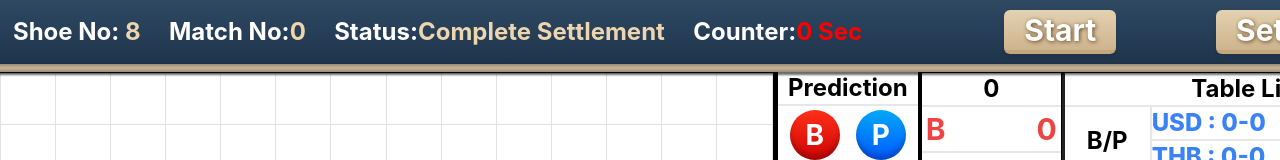
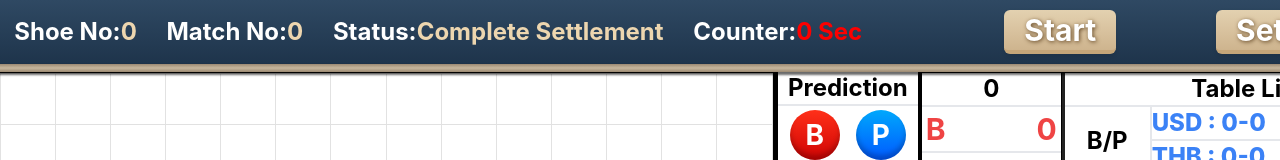
Before and after one commit to boomiloma/bc, a Vue app: page / in a window 1280 px wide. Shown: the top 160 px of the page. Built offline with nearby package versions, Linux system fonts and the light colour scheme.

Commit message:
Removed buttons

```diff
--- a/src/i18n/translations/th.json
+++ b/src/i18n/translations/th.json
@@ -28,7 +28,7 @@
   "set_code": "ตั้งโค้ด",
   "edit": "แก้ไข",
   "change_shoe_verification_code_2": "เปลี่ยนโค้ดยืนยันเกม",
-  "complete_settlement": "结算完成",
+  "complete_settlement": "เสร็จการชำระบัญชี",
   "usd": "ดอลล่าร์",
   "thb": "บาท",
   "change_table_id": "เปลี่ยนโต๊ะ",
--- a/src/store/store.js
+++ b/src/store/store.js
@@ -42,7 +42,7 @@ export const store = reactive({
   setting: {
     table_no: 0,
     bet_counter: 0,
-    verification_code: "",
+    verification_code: 123,
     currency: "usd",
     shoe_no: 0,
     usd: {
--- a/src/views/home/Home.vue
+++ b/src/views/home/Home.vue
@@ -42,7 +42,7 @@
         </div>
       </div>
     </div>
-    <BaseDialog width="300" :isOpen="isClear">
+    <BaseDialog width="500" :isOpen="isClear">
       <div style="background: #2f4963; padding: 20px">
         <div>
           <Icon
@@ -63,6 +63,52 @@
           好的
         </button>
       </div>
+      <!-- <div class="blue-modal">
+        <div
+          class="modal-dialog modal-dialog-centered modal-lg"
+          style="max-width: 1270px"
+        >
+          <div class="modal-content">
+            <div class="modal-header flex border-0 p-3">
+              <h5 class="modal-title flex-1">{{ $t("settings") }}</h5>
+              <div>
+                <Icon
+                  height="20."
+                  style="cursor: pointer"
+                  @click="emit('onClose')"
+                  icon="fa:close"
+                />
+              </div>
+            </div>
+            <div class="modal-body p-5">
+              <div class="flex flex-col justify-center items-center">
+                <p class="text-lg">Please input your verification code.</p>
+                <input
+                  type="text"
+                  style="
+                    background: #192f40;
+                    border-radius: 6px;
+                    border: 0;
+                    width: 60%;
+                    min-height: 36px;
+                    padding: 5px 10px;
+                    color: #fff;
+                    box-shadow: 0px 1px 5px rgba(255, 255, 255, 0.3);
+                  "
+                  width="200"
+                />
+                <button
+                  type="button"
+                  class="btn-theme btn-1 mt-4"
+                  style="width: 40%"
+                >
+                  Submit
+                </button>
+              </div>
+            </div>
+          </div>
+        </div>
+      </div> -->
     </BaseDialog>
   </div>
   <div></div>
@@ -75,7 +121,7 @@ import RoadmapUtilities from "@/assets/js/roadmap/RoadmapUtilities";
 import DialogInput from "@/components/BaseInputDialog.vue";
 import DialogCountdown from "@/components/BaseCountDownDialog.vue";
 import DialogSetting from "@/components/BaseSettingDialog.vue";
-import useShoe from '@/composables/useShoe'
+import useShoe from "@/composables/useShoe";
 import Sign from "./components/Sign.vue";
 import BigRoad from "./components/BigRoad.vue";
 import BigEye from "./components/BigEye.vue";
@@ -89,9 +135,9 @@ import { useI18n } from "vue-i18n";
 export default {
   name: "Home",
   setup() {
-    const { t } = useI18n({ useScope: 'global' })
+    const { t } = useI18n({ useScope: "global" });
     const shoe = useShoe();
-    return { t, shoe }
+    return { t, shoe };
   },
   components: {
     DialogInput,
@@ -319,4 +365,5 @@ export default {
 
 <style lang="scss" scoped>
 @import "./styles/Home";
+// @import "./styles/Dialogs/SettingsDialog.scss";
 </style>
--- a/src/views/home/components/Dialogs/SettingDialog.vue
+++ b/src/views/home/components/Dialogs/SettingDialog.vue
@@ -37,13 +37,13 @@
                 </div>
                 <div class="col-4"></div>
               </div>
-              <div class="mt-3 row">
+              <!-- <div class="mt-3 row">
                 <div class="col-5">
                   <button type="button" class="btn-theme btn-1">
                     {{ $t("change_table_id") }}
                   </button>
                 </div>
-              </div>
+              </div> -->
               <div class="mt-3 row">
                 <div class="col-12">
                   <h4 class="text-white my-3">{{ $t("edit_table_limit") }}</h4>
@@ -178,13 +178,13 @@
                   <p class="text-white">{{ $t("sec") }}</p>
                 </div>
               </div>
-              <div class="mt-3 row">
+              <!-- <div class="mt-3 row">
                 <div class="col-5">
                   <button type="button" class="btn-theme btn-1">
                     {{ $t("change") }}
                   </button>
                 </div>
-              </div>
+              </div> -->
               <!-- <div class="mt-3 row">
                 <div class="col-12">
                   <h4 class="text-white my-3">模式切换</h4>
@@ -229,13 +229,13 @@
                 </div>
                 <div class="col-4"></div>
               </div>
-              <div class="mt-3 row">
+              <!-- <div class="mt-3 row">
                 <div class="col-5">
                   <button type="button" class="btn-theme btn-1">
                     {{ $t("change") }}
                   </button>
                 </div>
-              </div>
+              </div> -->
             </div>
           </div>
           <div class="mt-3 row">
@@ -280,6 +280,7 @@ const setting = ref({
   table_no: 0,
   bet_counter: 0,
   verification_code: "",
+  shoe_no: 0,
   usd: {
     min_bp: 0,
     max_bp: 0,
--- a/src/views/home/components/Header.vue
+++ b/src/views/home/components/Header.vue
@@ -18,7 +18,9 @@
                   <span class="text-left font-bold text-3xl"
                     >{{ $t("shoe_no") }}:</span
                   >
-                  <span class="text-right font-bold text-3xl"> 8</span>
+                  <span class="text-right font-bold text-3xl">{{
+                    store.setting.shoe_no
+                  }}</span>
                 </div>
                 <div class="no-of-rounds">
                   <span class="text-left font-bold text-3xl"
```
